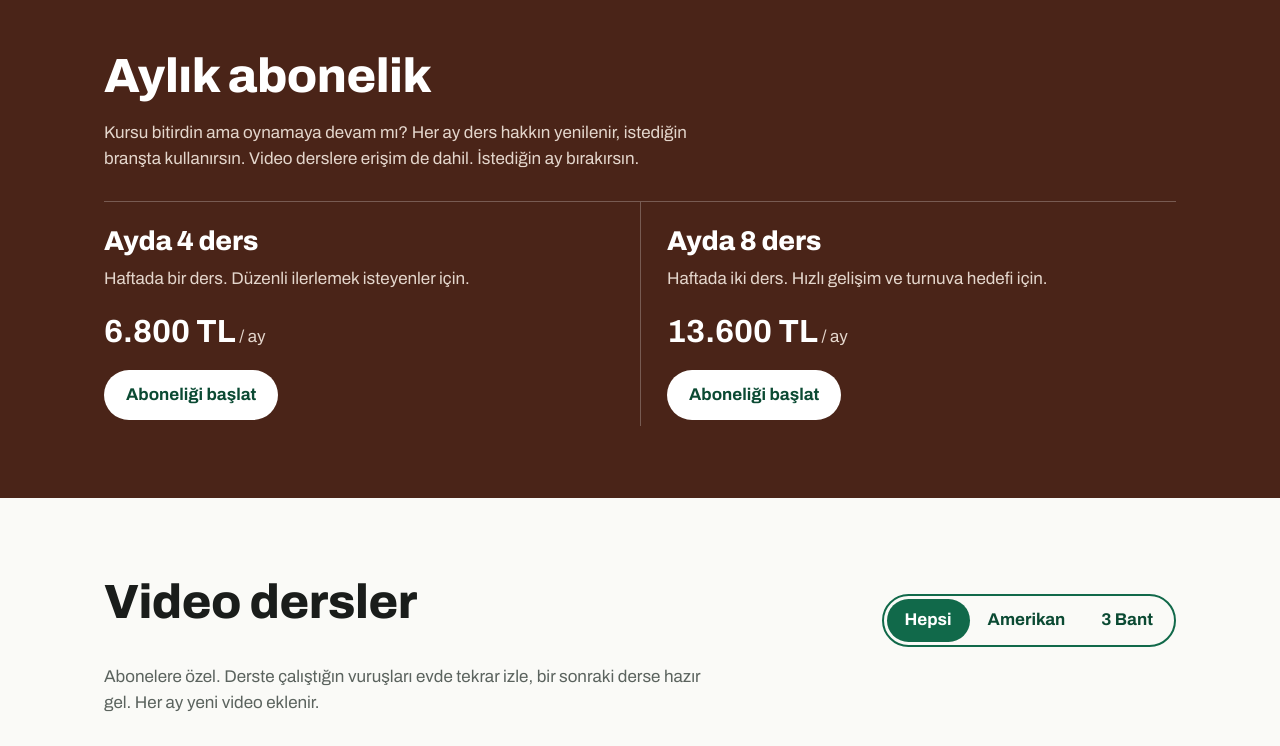
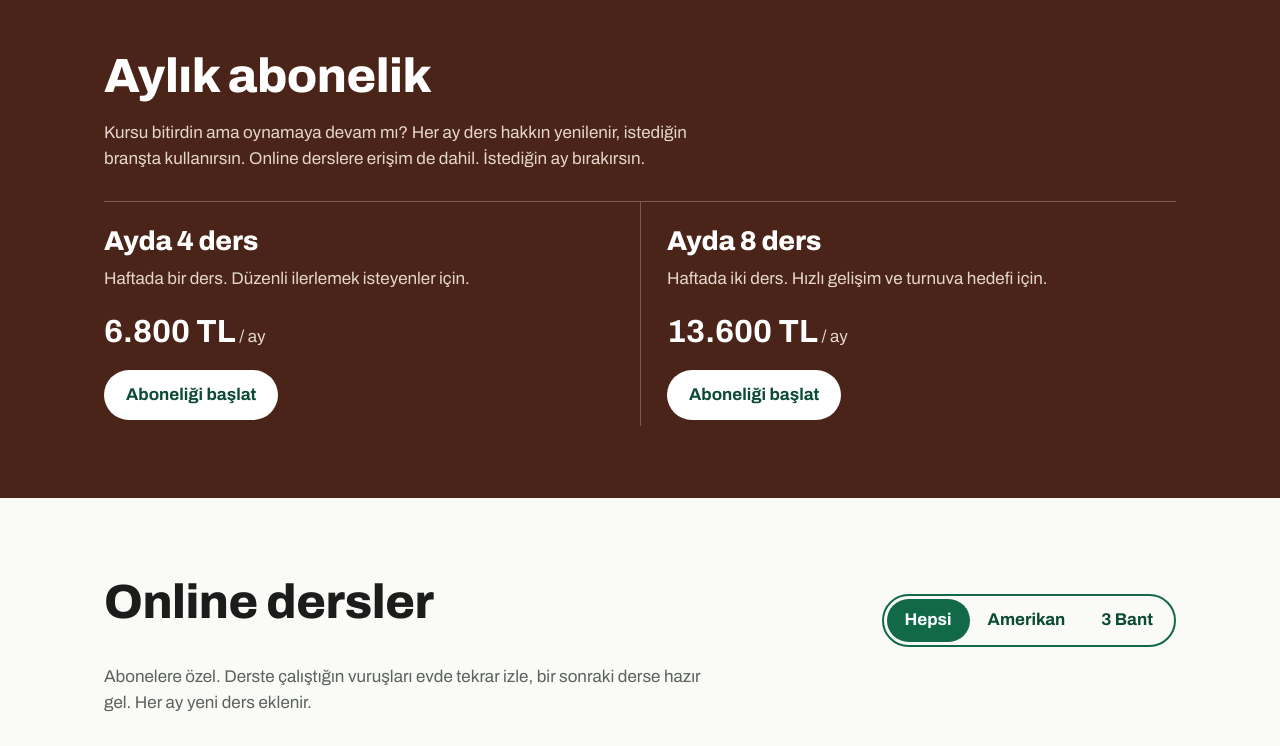
Before and after one commit to mrtandempilot/bilardo, a Next.js app: page / in a window 1280 px wide. Shown: the part 1700-2446 px from the top of the page. Built offline with nearby package versions, Linux system fonts and the light colour scheme.

Commit message:
Video dersler -> Online dersler

```diff
--- a/app/page.js
+++ b/app/page.js
@@ -11,7 +11,7 @@ export default function Home() {
           <div className="links">
             <a href="#kurslar">Kurslar</a>
             <a href="#abonelik">Abonelik</a>
-            <a href="#videolar">Video dersler</a>
+            <a href="#online">Online dersler</a>
             <a href="#rezervasyon">Ders ayarla</a>
           </div>
         </nav>
--- a/components/Courses.js
+++ b/components/Courses.js
@@ -66,7 +66,7 @@ export default function Courses() {
       <section id="abonelik" className="band">
         <div className="wrap">
           <h2>Aylık abonelik</h2>
-          <p className="lede">Kursu bitirdin ama oynamaya devam mı? Her ay ders hakkın yenilenir, istediğin branşta kullanırsın. Video derslere erişim de dahil. İstediğin ay bırakırsın.</p>
+          <p className="lede">Kursu bitirdin ama oynamaya devam mı? Her ay ders hakkın yenilenir, istediğin branşta kullanırsın. Online derslere erişim de dahil. İstediğin ay bırakırsın.</p>
           <div className="subs">
             {subscriptions.map((s) => (
               <div key={s.key} className="sub">
--- a/components/VideoLessons.js
+++ b/components/VideoLessons.js
@@ -9,16 +9,16 @@ export default function VideoLessons({ onSubscribe }) {
   const tabs = [["hepsi", "Hepsi"], ...Object.entries(branches).map(([k, v]) => [k, v.label])];
 
   return (
-    <section id="videolar" className="wrap videos">
+    <section id="online" className="wrap videos">
       <div className="head">
-        <h2>Video dersler</h2>
-        <div className="toggle" role="tablist" aria-label="Videoları filtrele">
+        <h2>Online dersler</h2>
+        <div className="toggle" role="tablist" aria-label="Online dersleri filtrele">
           {tabs.map(([k, label]) => (
             <button key={k} role="tab" aria-selected={filter === k} onClick={() => setFilter(k)}>{label}</button>
           ))}
         </div>
       </div>
-      <p className="lede">Abonelere özel. Derste çalıştığın vuruşları evde tekrar izle, bir sonraki derse hazır gel. Her ay yeni video eklenir.</p>
+      <p className="lede">Abonelere özel. Derste çalıştığın vuruşları evde tekrar izle, bir sonraki derse hazır gel. Her ay yeni ders eklenir.</p>
 
       <ul className="video-grid">
         {list.map((v) => (
@@ -35,8 +35,8 @@ export default function VideoLessons({ onSubscribe }) {
       </ul>
 
       <div className="video-cta">
-        <p>Videolara erişim her iki abonelik paketine dahil.</p>
-        <button className="btn" onClick={onSubscribe}>Abone ol, videoları aç</button>
+        <p>Online derslere erişim her iki abonelik paketine dahil.</p>
+        <button className="btn" onClick={onSubscribe}>Abone ol, online dersleri aç</button>
       </div>
     </section>
   );
```
